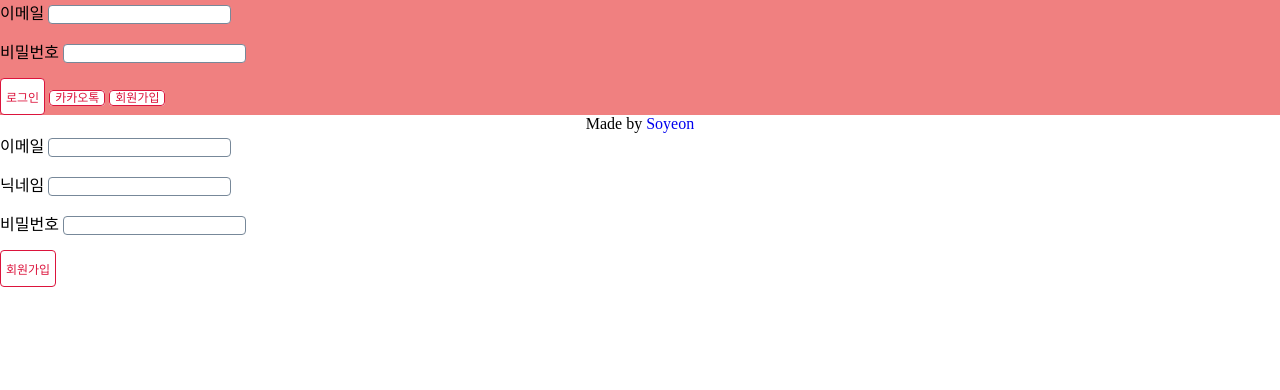
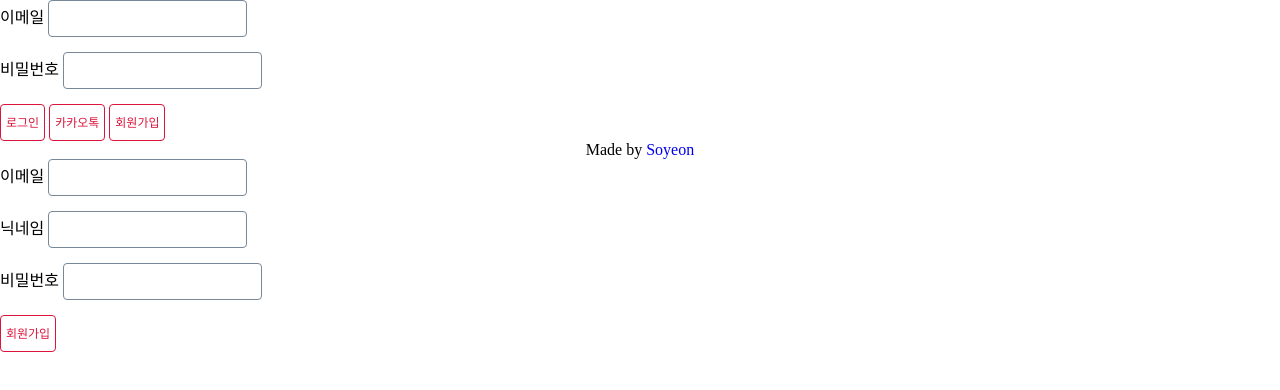
Before and after one commit to soyeom/NodeBirdSNS-clone-web, a website: page views/join.html in a window 1280 px wide. Drawn offline with nearby package versions, Linux system fonts and the light colour scheme; files that its build step writes are made by us from their sources.

Commit message:
[EDIT] main.css

```diff
--- a/app.js
+++ b/app.js
@@ -5,6 +5,7 @@ const path = require('path');
 const session = require('express-session');
 const nunjucks = require('nunjucks');
 const dotenv = require('dotenv');
+const passport = require('passport');
 
 dotenv.config();
 
@@ -43,6 +44,10 @@ app.use(session({
         secure: false,
     },
 }));
+//로그인 이후의 요청, passport는 세션을 받아서 처리
+//passport/index.js의 deserializeUser로 감
+app.use(passport.initialize());
+app.use(passport.session());
 
 app.use('/', pageRouter);
 app.use('/auth', authRouter);
--- a/public/main.css
+++ b/public/main.css
@@ -1,15 +1,9 @@
+* {box-sizing: border-box;}
 html, body { margin: 0; }
-a { text-decoration: none; }
-input {
-    margin-bottom: 15px;
-    border-radius: 4px;
-    border: 1px solid lightslategray;
-}
-.container {
-    background: lightcoral;
-}
 .btn {
+    display: inline-block;
     height: 37px;
+    line-height: 37px;
     padding: 0 5px;
     cursor: pointer;
     background: white;
@@ -18,4 +12,11 @@ input {
     color: crimson;
     font-size: 12px;
 }
+a { text-decoration: none; }
+input[type='text'], input[type='email'], input[type='password'], textarea {
+    border-radius: 4px;
+    border: 1px solid lightslategray;
+    padding: 10px;
+}
+input { margin-bottom: 15px; }
 footer { text-align: center; }
--- a/routes/auth.js
+++ b/routes/auth.js
@@ -48,7 +48,7 @@ router.post('/login', () => {
     }) (req, res, next);
 });
 
-router.get('/logout', isLoggedIn, (req, res) => {
+router.get('/logout', (req, res) => {
     req.logOut();
     req.session.destroy();
     res.redirect('/');
```
Also changed, not shown: passport/localStrategy.js (line endings or trailing spaces).
